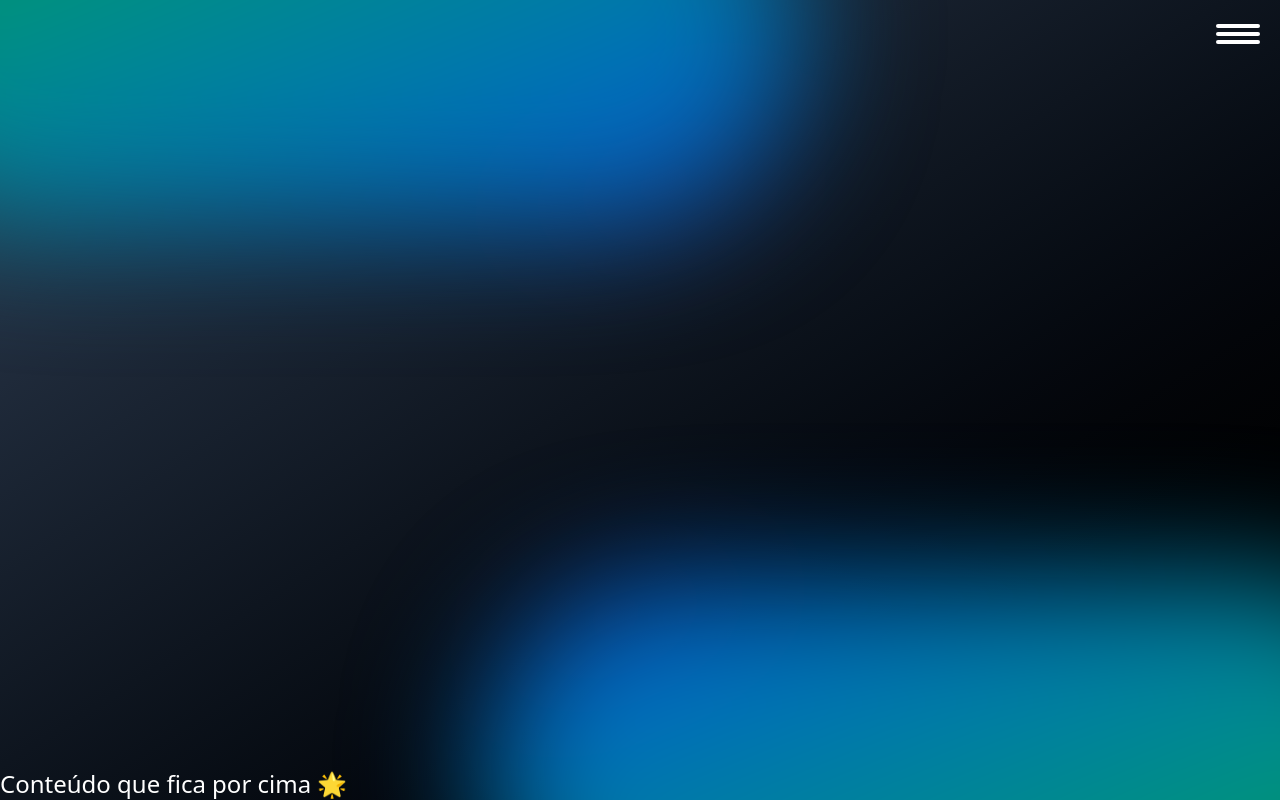
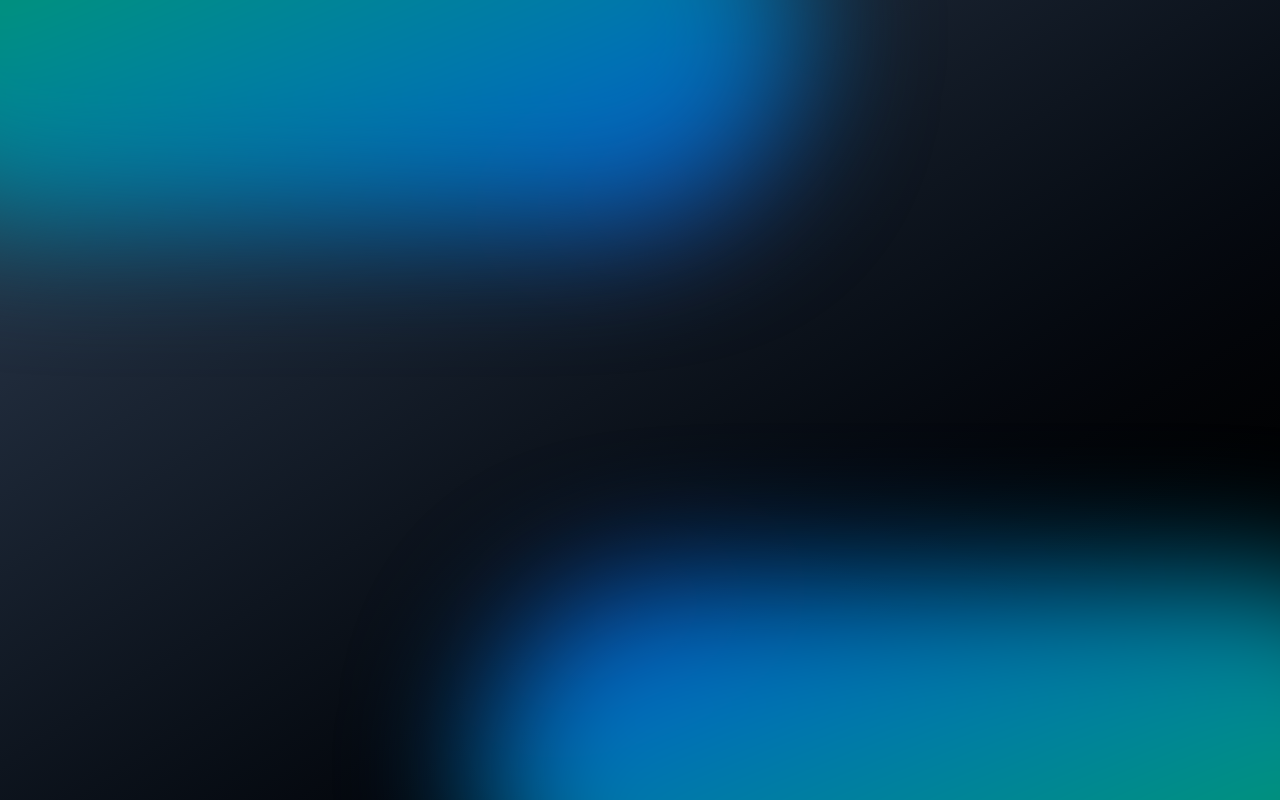
Before and after one commit to SrCaioz/portfolio, a React (Vite) app: page / in a window 1280 px wide. Built offline with nearby package versions, Linux system fonts and the light colour scheme.

Commit message:
fix import navbar for header component

```diff
--- a/src/pages/Home.jsx
+++ b/src/pages/Home.jsx
@@ -1,13 +1,13 @@
 import Header from "../Components/Header";
 
 import BackGround from "../Components/BackGround";
-import Navbar from "../Components/Navbar";
+
 
 export default function Home() {
 	return (
 		<div className="relative h-screen w-screen overflow-hidden">
 			<BackGround />
-			<Navbar />
+			<Header className={"absolute w-full -top-0.5"}/>
 			<p className="relative text-white text-2xl  -top-8">
 				Conteúdo que fica por cima 🌟
 			</p>
```
